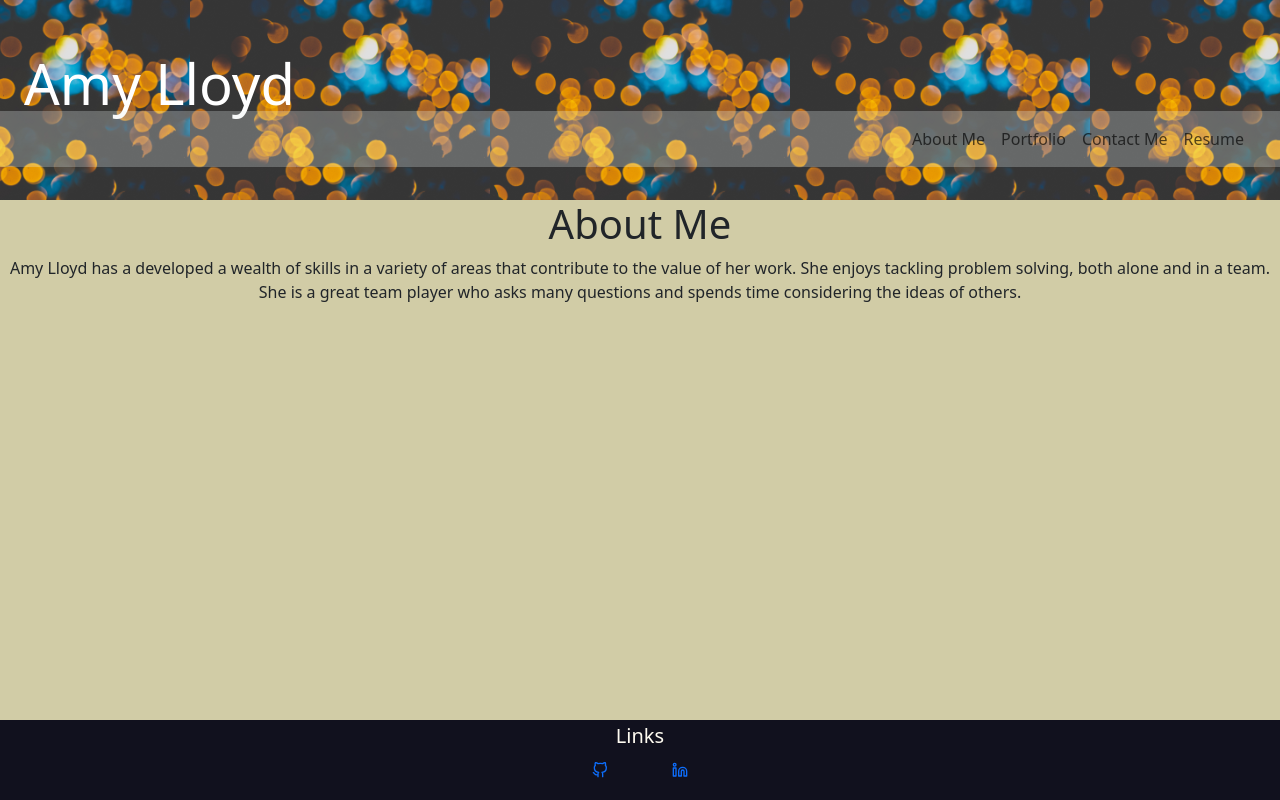
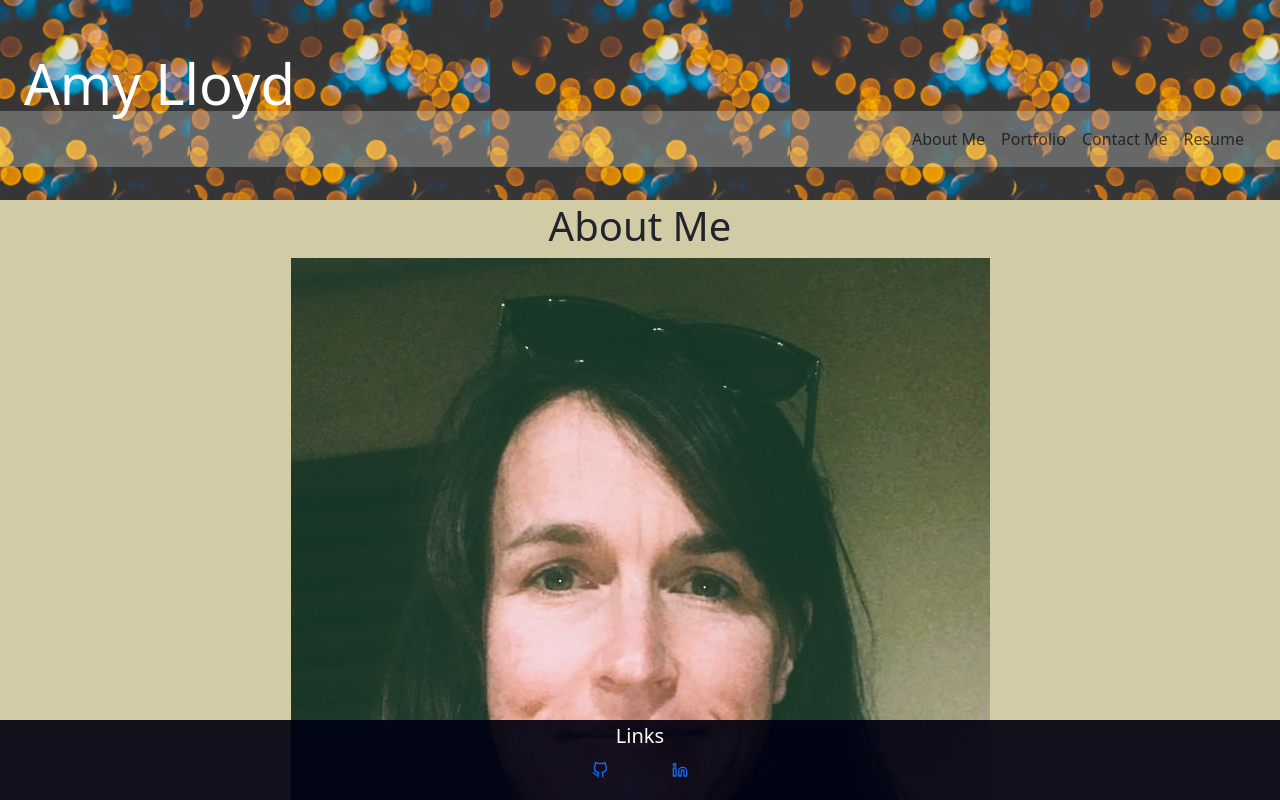
Before and after one commit to AmyLloyd/React-Portfolio, a React (Vite) app: page / in a window 1280 px wide. Shown: the top 800 px of the page. Built offline with nearby package versions, Linux system fonts and the light colour scheme.

Commit message:
improve portfolio styling

```diff
--- a/src/App.css
+++ b/src/App.css
@@ -3,13 +3,15 @@
   --dark-bg-color: #010112ea;
   --text-color: #f7f292;
   --main-bg-color: #f3f6f6;
-  --secondary-text-color: #403D39;
+  --secondary-color: #403D39;
   --feature-color: #ebeb2d;
   --transparent-bg: #e4ebeb47;
+  --button-bg: #eb9c2dd1;
 }
 
-body {
+.main {
   background-color: var(--main-bg-color);
+  padding: 2px;
 }
 
 #root {
@@ -20,25 +22,15 @@ body {
 }
 
 .logo {
-  height: 6em;
-  padding: 1.5em;
-  will-change: filter;
-  transition: filter 300ms;
+  height: 3em;
+  padding: 0.5em;
+
 }
 .logo:hover {
   filter: drop-shadow(0 0 2em #646cffaa);
 }
 .logo.react:hover {
   filter: drop-shadow(0 0 2em #61dafbaa);
-}
-
-@keyframes logo-spin {
-  from {
-    transform: rotate(0deg);
-  }
-  to {
-    transform: rotate(360deg);
-  }
 }
 
 @media (prefers-reduced-motion: no-preference) {
@@ -54,3 +46,12 @@ body {
 .read-the-docs {
   color: #888;
 }
+
+.css-button {
+  background-color:var(--transparent-bg);
+  border-color: var(--main-bg-color);
+  border-width: 0.5px;
+  color: white;
+
+
+}
--- a/src/App.jsx
+++ b/src/App.jsx
@@ -7,10 +7,12 @@ import './App.css'
 function App() {
  {/*The outlet component will conditionally swap between different pages according to the URL*/}
     return (
-        <div className="body">
+        <div>
             <Header
              />
-            <Outlet />
+             <div className="main">
+                <Outlet />
+             </div>
             <Footer />
         </div>
     )
--- a/src/components/Header/styles.css
+++ b/src/components/Header/styles.css
@@ -26,5 +26,5 @@
     background-size: contain;
     background-position: center;
     /* background-clip: padding-box; */
-    background-blend-mode:darken;
+    background-blend-mode:exclusion;
   }
--- a/src/components/Nav/styles.css
+++ b/src/components/Nav/styles.css
@@ -6,7 +6,7 @@
     --secondary-text-color: #403D39;
     --feature-color: #ebeb2d;
     --transparent-bg: #e4ebeb47;
-  }
+}
 
 .active {
     background-color: var(--feature-color)!important;
--- a/src/components/Project/index.jsx
+++ b/src/components/Project/index.jsx
@@ -1,3 +1,5 @@
+import './styles.css'
+
 // Whenever we try to render an array containing JSX, React knows to render each JSX element separately
 function Project({ projectList }) {
     return (
@@ -8,17 +10,19 @@ function Project({ projectList }) {
 
             {projectList.map((project) => (
                 <div className="col-sm-6" key={project.id}>
-                    <div className="card bg-dark text-white m-4 p-2">
+                    <div className="card css-card text-white m-2 p-2">
                         <img src={project.image} className="card-img-top" alt="App screenshot" />
                         <div className="card-body">
                             <h5 className="card-title">{project.title}</h5>
                             <h5 className="card-subtitle">{project.developerPractice}</h5>
-                            <a href={project.appLink} className="btn btn-primary m-1">Open App</a>
-                            <a href={project.gitHubLink} className="btn btn-primary m-1"> Open GitHub Repo
-                                <span className="badge">
-                                    <img src='../../assets/github-mark.png'/>
-                                </span></a>
-
+                            <div>
+                                <a href={project.appLink} className="btn m-1 p-2 css-button">Open App</a>
+                                <a href={project.gitHubLink} className="btn m-1 css-button"> Open GitHub Repo
+                                    <span>
+                                        <img src='../../assets/github-mark.png' className="logo"/>
+                                    </span>
+                                </a>
+                            </div>
                         </div>
                     </div>
                 </div>
--- /dev/null
+++ b/src/components/Project/styles.css
@@ -0,0 +1,13 @@
+:root {
+    --dark-bg-color: #010112ea;
+    --medium-bg-color: #0a0a2fd0;
+    --text-color: #FFFCF2;
+    --main-bg-color: #d1cca6;
+    --secondary-text-color: #403D39;
+    --feature-color: #ebeb2d;
+    --transparent-bg: #e4ebeb47;
+}
+
+.css-card {
+    background-color: var(--medium-bg-color);
+}
--- a/src/components/pages/About.jsx
+++ b/src/components/pages/About.jsx
@@ -1,10 +1,13 @@
 export default function About() {
     return (
-      <div>
+      <div className="row">
+        <div className="column">
           <h1>About Me</h1>
+          <img src='./assets/headshot-filmstyle.jpg'/>
           <p>
               Amy Lloyd has a developed a wealth of skills in a variety of areas that contribute to the value of her work. She enjoys tackling problem solving, both alone and in a team. She is a great team player who asks many questions and spends time considering the ideas of others.
           </p>
       </div>
+    </div>
   );
 }
--- a/src/components/pages/Portfolio.jsx
+++ b/src/components/pages/Portfolio.jsx
@@ -3,7 +3,7 @@ import PortfolioContainer from '../PortfolioContainer';
 
 export default function Portfolio() {
   return (
-    <div className="main" >
+    <div>
       <h1>Portfolio</h1>
       <PortfolioContainer />
     </div>
--- a/src/components/pages/Resume.jsx
+++ b/src/components/pages/Resume.jsx
@@ -1,3 +1,5 @@
+
+
 export default function Resume() {
     return (
       <div>
--- /dev/null
+++ b/src/components/pages/styles.css
@@ -0,0 +1,4 @@
+.inline.img {
+    width: 10%;
+    height: auto;
+}
--- a/src/index.css
+++ b/src/index.css
@@ -1,13 +1,3 @@
-:root {
-/* Custom properties are accessed using the CSS var() function (e.g., color: var(--primary-color);)*/
---dark-bg-color: #010112ea;
---text-color: #FFFCF2;
---main-bg-color: #d1a6a6;
---secondary-text-color: #403D39;
---feature-color: #ebeb2d;
---transparent-bg: #e4ebeb47;
-}
-
 h1 {
   font-size: 3.2em;
   line-height: 1.1;
@@ -24,7 +14,3 @@ button {
   cursor: pointer;
   transition: border-color 0.25s;
 }
-
-body {
-  background-color: var(--main-bg-color)
-}
```
Also changed, not shown: public/assets/headshot-filmstyle.jpg (added). Lines whose indentation alone changed are shown as unchanged.
